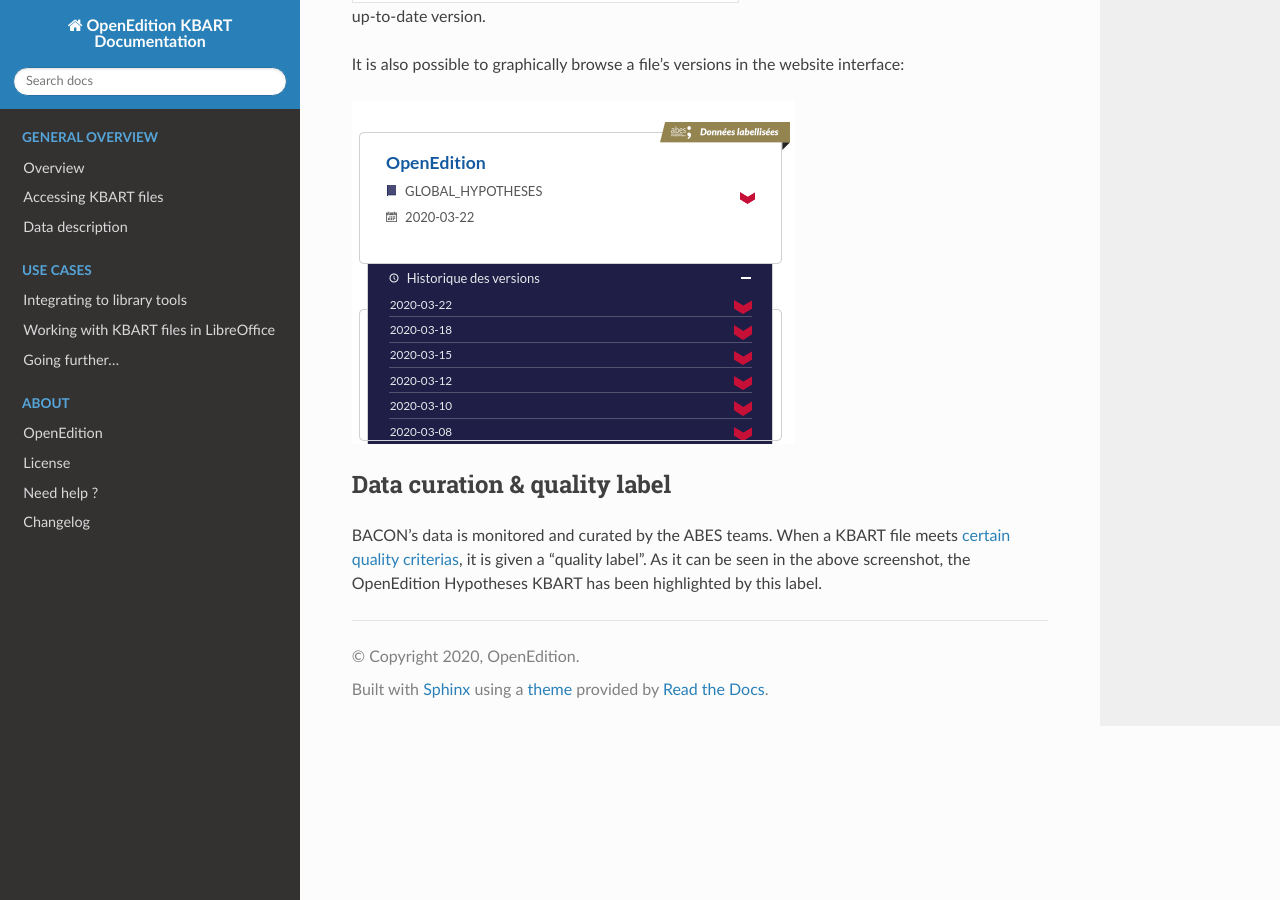
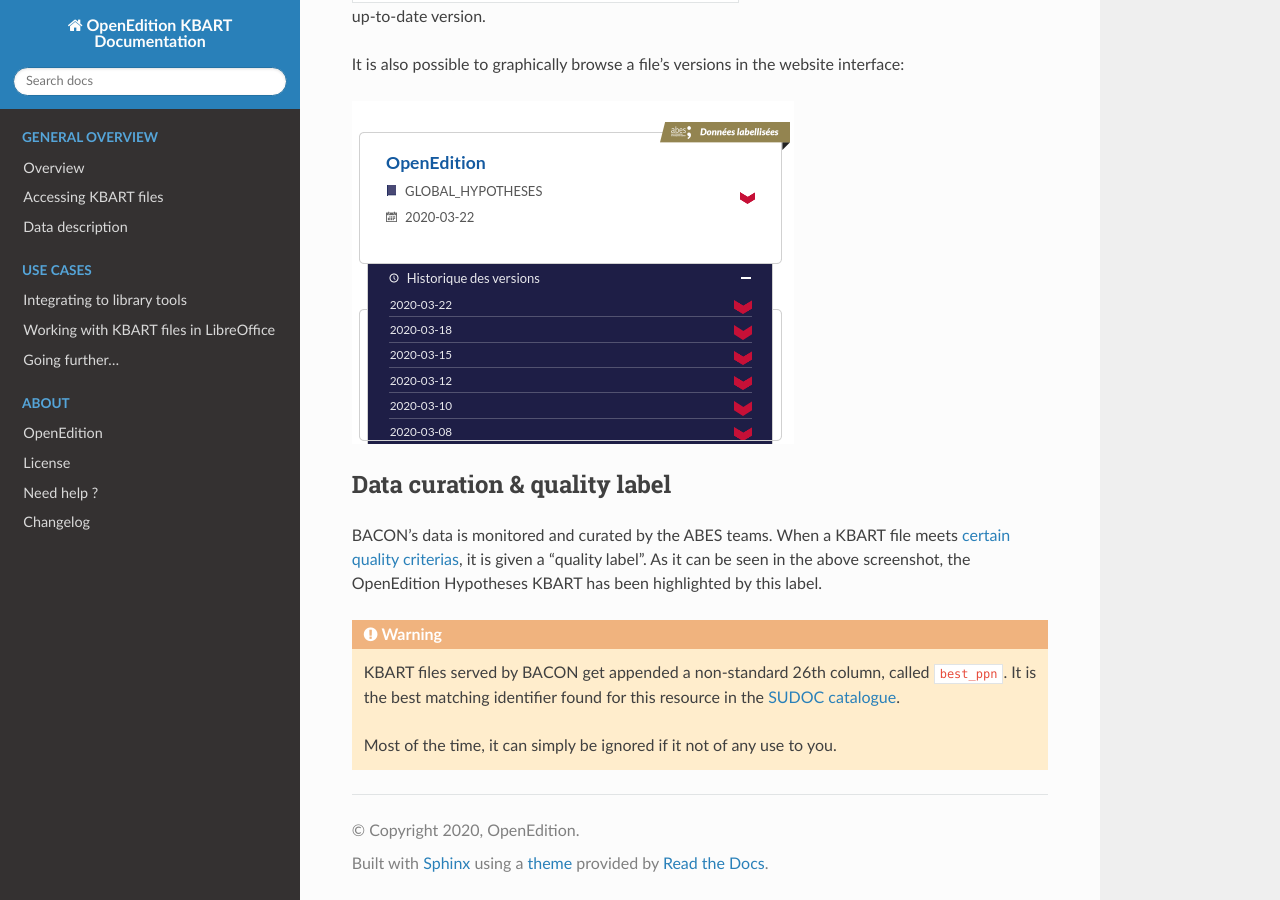
Before and after one commit to OpenEdition/kbart-openedition, a Sphinx documentation site: the page built from docs/source/bacon.rst, in a window 1280 px wide and 900 px high, scrolled down 1095 px. Built offline with Sphinx 7.4.7 and the Read the Docs theme 2.0.0, drawn with Linux system fonts in a browser that asks for light colours.

Commit message:
warning best_ppn

```diff
--- a/docs/source/bacon.rst
+++ b/docs/source/bacon.rst
@@ -62,3 +62,11 @@
 `certain quality criterias <https://punktokomo.abes.fr/2015/05/28/bacon-et-la-labellisation-des-donnees-a-quelle-aune-mesure-t-on-la-qualite-dun-fichier-kbart/>`_,
 it is given a "quality label". As it can be seen in the above screenshot, the
 OpenEdition Hypotheses KBART has been highlighted by this label.
+
+.. warning::
+
+   KBART files served by BACON get appended a non-standard 26th column, called
+   ``best_ppn``. It is the best matching identifier found for this resource in
+   the `SUDOC catalogue <http://sudoc.abes.fr>`_.
+
+   Most of the time, it can simply be ignored if it not of any use to you.
```
